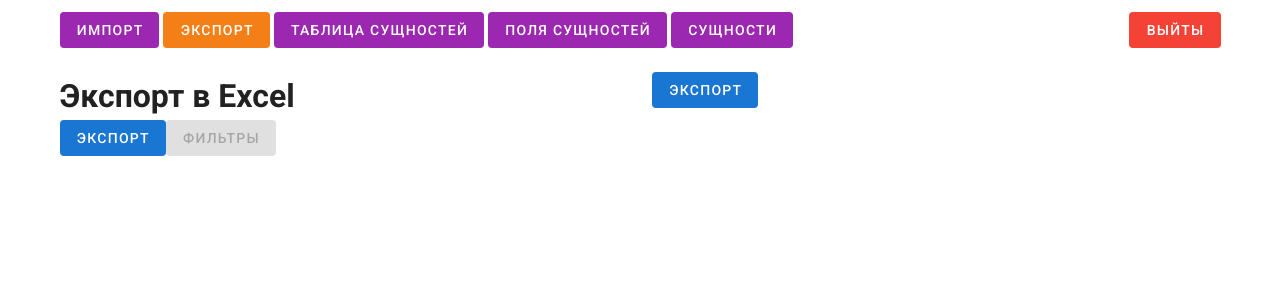
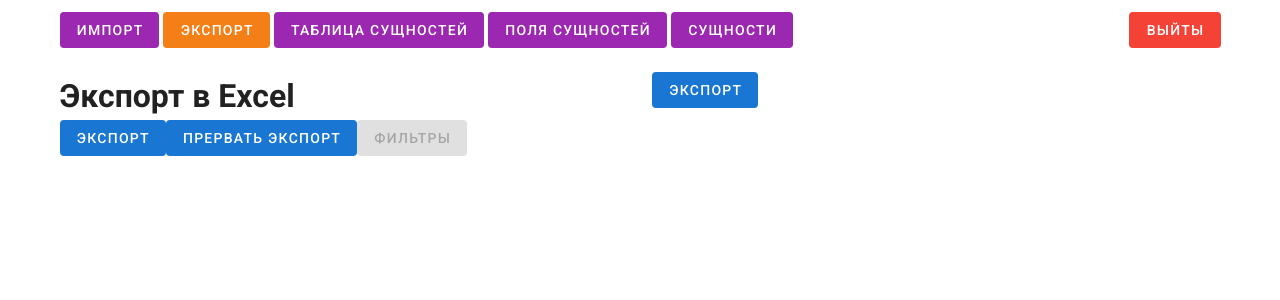
Before and after one commit to DROTIK-pyt/fedresurs-db, a Nuxt app: page /export in a window 1280 px wide. Shown: the top 300 px of the page. Built offline with nearby package versions, Linux system fonts and the light colour scheme; sample sign-in values are in the browser's storage.

Commit message:
complete intagrate 2 YC5

```diff
--- a/pages/export.vue
+++ b/pages/export.vue
@@ -8,6 +8,13 @@
                 @click="exportToExcel"
             >
                 Экспорт
+            </v-btn>
+            <v-btn
+                depressed
+                color="primary"
+                @click="abortExportToExcel"
+            >
+                Прервать экспорт
             </v-btn>
             <v-btn
                 depressed
@@ -80,7 +87,10 @@ export default {
         coreIds: [],
         currentIdCore: -1,
 
+        idInterval: null,
+
         abortControllerInstance: null,
+        abortControllerInstanceExport: null,
     }),
     components: {filter2fields, errorMsgVue},
     methods: {
@@ -158,6 +168,10 @@ export default {
             this.abortControllerInstance.abort()
             this.abortControllerInstance = new AbortController()
         },
+        abortExportToExcel() {
+            this.abortControllerInstanceExport.abort()
+            clearInterval()
+        },
         async exportToExcel() {
             this.checkTokens()
 
@@ -177,7 +191,7 @@ export default {
 
             let allLinks = []
 
-            const idInterval = setInterval(async () => {
+            this.idInterval = setInterval(async () => {
                 console.log('check objects..')
 
                 const listData = await fetch(`${serverSetting.baseUrl}:${serverSetting.port}/listObjectsYC`)
@@ -187,6 +201,7 @@ export default {
 
                 for(let elem of list) {
                     let linkData = await fetch(`${serverSetting.baseUrl}:${serverSetting.port}/getDownloadLinkYC`, {
+                        signal: this.abortControllerInstanceExport,
                         method: "POST",
                         headers: {
                             // 'Content-Type': 'multipart/form-data;boundary=MyBoundary'
@@ -228,6 +243,7 @@ export default {
             }, 30*1000)
 
             fetch(`${serverSetting.baseUrl}:${serverSetting.port}/exportToExcel2`, {
+                signal: this.abortControllerInstanceExport,
                 method: "POST",
                 headers: {
                     // 'Content-Type': 'multipart/form-data;boundary=MyBoundary'
@@ -241,7 +257,7 @@ export default {
             .then(resultData => resultData.json())
             .then(async result => {
                 console.log(`Full loaded files`)
-                clearInterval(idInterval)
+                clearInterval(this.idInterval)
 
                 setTimeout(async () => {
                     if(allLinks.length == 0) {
@@ -252,6 +268,7 @@ export default {
 
                         for(let elem of list) {
                             let linkData = await fetch(`${serverSetting.baseUrl}:${serverSetting.port}/getDownloadLinkYC`, {
+                                signal: this.abortControllerInstanceExport,
                                 method: "POST",
                                 headers: {
                                     // 'Content-Type': 'multipart/form-data;boundary=MyBoundary'
@@ -391,6 +408,7 @@ export default {
     },
     async beforeMount() {
         this.abortControllerInstance = new AbortController()
+        this.abortControllerInstanceExport = new AbortController()
 
         await this.getAllData()
 
```
